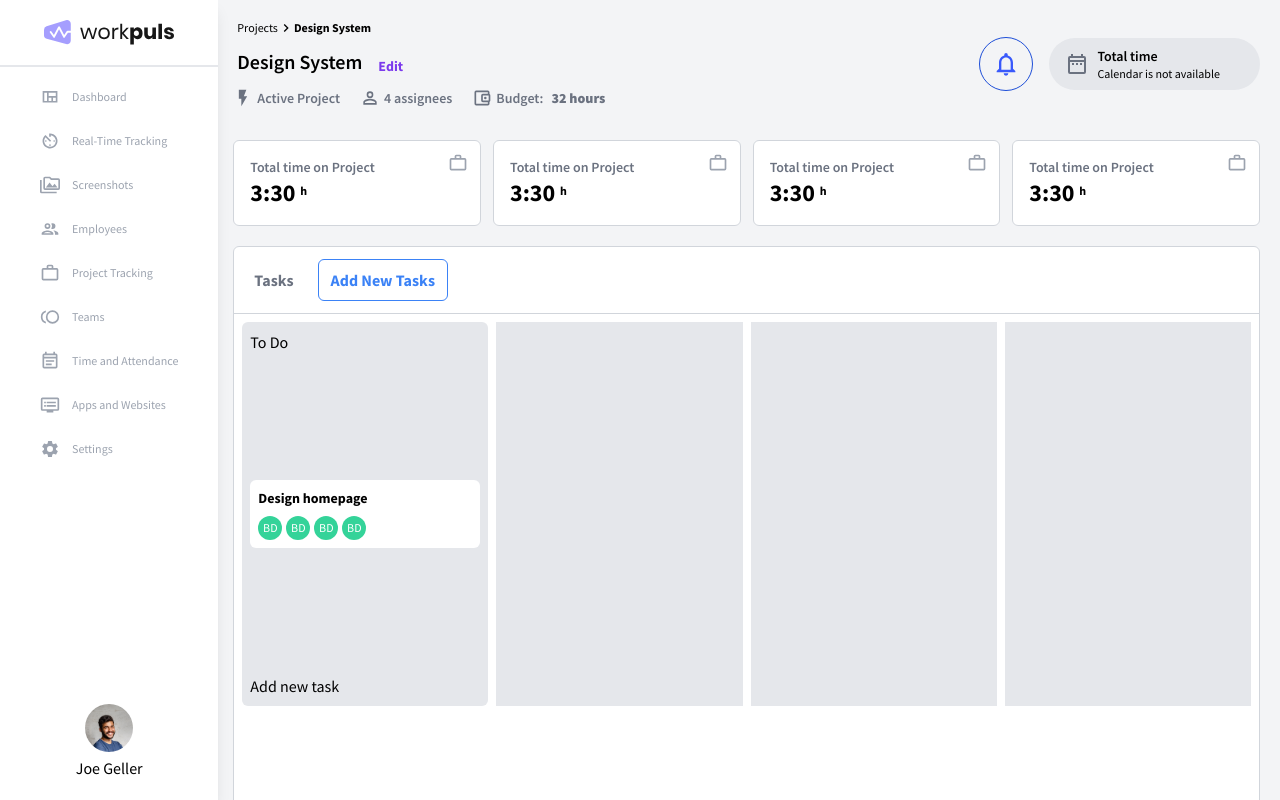
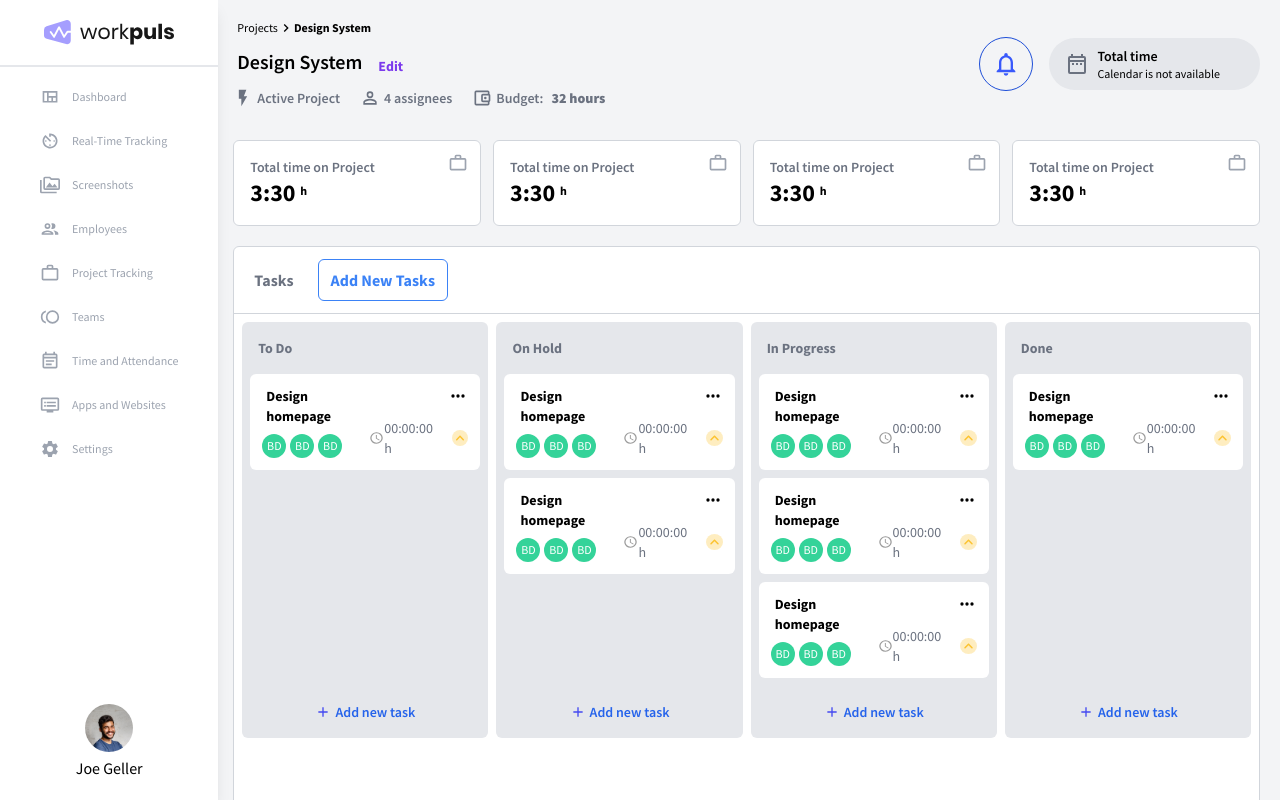
Before and after one commit to ATG-Tamim/Task-manager, a Nuxt app: page / in a window 1280 px wide. Shown: the top 800 px of the page. Built offline with nearby package versions, Linux system fonts and the light colour scheme.

Commit message:
Design Boards

```diff
--- a/pages/index.vue
+++ b/pages/index.vue
@@ -8,23 +8,22 @@
         <Header />
         <Cards />
       </div>
-      <div class="bg-white h-screen mt-5 border border-gray-300 rounded-md relative">
+      <div class="bg-white h-screen mt-5 border border-gray-300 rounded-md relative mb-5">
         <div class="w-full border-b border-gray-300 py-3 flex items-center px-5">
           <div class="text-base font-bold text-gray-500 mr-6">Tasks</div>
           <div
             class="border border-blue-500 rounded-md px-3 py-2 w-max text-base font-bold text-blue-500 cursor-pointer select-none"
           >Add New Tasks</div>
         </div>
-        <div class="grid grid-cols-8 gap-2 p-2">
-          <div class="col-span-2 bg-gray-200 h-96 flex flex-col justify-between p-2 rounded-md">
-            <div>To Do</div>
-            <div class="w-full bg-white rounded-md p-2">
+        <div class="grid grid-cols-8 gap-x-2 p-2">
+          <div class="col-span-2 bg-gray-200 flex flex-col p-2 rounded-md">
+            <div class="text-sm font-bold text-gray-500 ml-2 my-2">To Do</div>
+            <div class="flex flex-col justify-between h-full">
               <div>
-                <div class="text-sm font-bold">Design homepage</div>
+                <div class="w-full bg-white rounded-md p-3 flex justify-between my-2">
+                  <div>
+                    <div class="text-sm font-bold ml-1">Design homepage</div>
                     <div class="flex row mt-2">
-                  <div
-                    class="w-6 h-6 text-white mr-1 text-xs rounded-full bg-green-400 flex items-center justify-center"
-                  >BD</div>
                       <div
                         class="w-6 h-6 text-white mr-1 text-xs rounded-full bg-green-400 flex items-center justify-center"
                       >BD</div>
@@ -36,19 +35,183 @@
                       >BD</div>
                     </div>
                   </div>
+                  <div class="flex flex-col items-end">
+                    <div class="w-5 cursor-pointer">
+                      <img src="~/static/icons/more.svg" alt />
+                    </div>
+                    <div class="flex items-center mt-3">
+                      <div class="flex items-center mr-3">
                         <div>
-                <div></div>
-                <div></div>
+                          <img class="w-4" src="~/static/icons/schedual.svg" alt />
+                        </div>
+                        <div class="text-sm text-gray-500">00:00:00 h</div>
+                      </div>
+                      <div>
+                        <img src="~/static/icons/low.svg" alt />
                       </div>
                     </div>
-            <div>
-              <div></div>
+                  </div>
+                </div>
+              </div>
+              <div
+                class="flex items-center justify-center text-sm font-semibold text-blue-600 w-full py-2 cursor-pointer rounded-md mt-2 transition-all duration-150 ease hover:bg-gray-300"
+              >
+                <div class="mr-1">
+                  <img class="w-4" src="~/static/icons/add.svg" alt="add" />
+                </div>
                 <div>Add new task</div>
               </div>
             </div>
-          <div class="col-span-2 bg-gray-200 h-96"></div>
-          <div class="col-span-2 bg-gray-200 h-96"></div>
-          <div class="col-span-2 bg-gray-200 h-96"></div>
+          </div>
+          <div class="col-span-2 bg-gray-200 flex flex-col p-2 rounded-md">
+            <div class="text-sm font-bold text-gray-500 ml-2 my-2">On Hold</div>
+            <div class="flex flex-col justify-between h-full">
+              <div>
+                <div
+                  v-for="i in 2"
+                  :key="i"
+                  class="w-full bg-white rounded-md p-3 flex justify-between my-2"
+                >
+                  <div>
+                    <div class="text-sm font-bold ml-1">Design homepage</div>
+                    <div class="flex row mt-2">
+                      <div
+                        class="w-6 h-6 text-white mr-1 text-xs rounded-full bg-green-400 flex items-center justify-center"
+                      >BD</div>
+                      <div
+                        class="w-6 h-6 text-white mr-1 text-xs rounded-full bg-green-400 flex items-center justify-center"
+                      >BD</div>
+                      <div
+                        class="w-6 h-6 text-white text-xs rounded-full bg-green-400 flex items-center justify-center"
+                      >BD</div>
+                    </div>
+                  </div>
+                  <div class="flex flex-col items-end">
+                    <div class="w-5 cursor-pointer">
+                      <img src="~/static/icons/more.svg" alt />
+                    </div>
+                    <div class="flex items-center mt-3">
+                      <div class="flex items-center mr-3">
+                        <div>
+                          <img class="w-4" src="~/static/icons/schedual.svg" alt />
+                        </div>
+                        <div class="text-sm text-gray-500">00:00:00 h</div>
+                      </div>
+                      <div>
+                        <img src="~/static/icons/low.svg" alt />
+                      </div>
+                    </div>
+                  </div>
+                </div>
+              </div>
+              <div
+                class="flex items-center justify-center text-sm font-semibold text-blue-600 w-full py-2 cursor-pointer rounded-md mt-2 transition-all duration-150 ease hover:bg-gray-300"
+              >
+                <div class="mr-1">
+                  <img class="w-4" src="~/static/icons/add.svg" alt="add" />
+                </div>
+                <div>Add new task</div>
+              </div>
+            </div>
+          </div>
+          <div class="col-span-2 bg-gray-200 flex flex-col p-2 rounded-md">
+            <div class="text-sm font-bold text-gray-500 ml-2 my-2">In Progress</div>
+            <div class="flex flex-col justify-between h-full">
+              <div>
+                <div
+                  v-for="i in 3"
+                  :key="i"
+                  class="w-full bg-white rounded-md p-3 flex justify-between my-2"
+                >
+                  <div>
+                    <div class="text-sm font-bold ml-1">Design homepage</div>
+                    <div class="flex row mt-2">
+                      <div
+                        class="w-6 h-6 text-white mr-1 text-xs rounded-full bg-green-400 flex items-center justify-center"
+                      >BD</div>
+                      <div
+                        class="w-6 h-6 text-white mr-1 text-xs rounded-full bg-green-400 flex items-center justify-center"
+                      >BD</div>
+                      <div
+                        class="w-6 h-6 text-white text-xs rounded-full bg-green-400 flex items-center justify-center"
+                      >BD</div>
+                    </div>
+                  </div>
+                  <div class="flex flex-col items-end">
+                    <div class="w-5 cursor-pointer">
+                      <img src="~/static/icons/more.svg" alt />
+                    </div>
+                    <div class="flex items-center mt-3">
+                      <div class="flex items-center mr-3">
+                        <div>
+                          <img class="w-4" src="~/static/icons/schedual.svg" alt />
+                        </div>
+                        <div class="text-sm text-gray-500">00:00:00 h</div>
+                      </div>
+                      <div>
+                        <img src="~/static/icons/low.svg" alt />
+                      </div>
+                    </div>
+                  </div>
+                </div>
+              </div>
+              <div
+                class="flex items-center justify-center text-sm font-semibold text-blue-600 w-full py-2 cursor-pointer rounded-md mt-2 transition-all duration-150 ease hover:bg-gray-300"
+              >
+                <div class="mr-1">
+                  <img class="w-4" src="~/static/icons/add.svg" alt="add" />
+                </div>
+                <div>Add new task</div>
+              </div>
+            </div>
+          </div>
+          <div class="col-span-2 bg-gray-200 flex flex-col p-2 rounded-md">
+            <div class="text-sm font-bold text-gray-500 ml-2 my-2">Done</div>
+            <div class="flex flex-col justify-between h-full">
+              <div>
+                <div class="w-full bg-white rounded-md p-3 flex justify-between my-2">
+                  <div>
+                    <div class="text-sm font-bold ml-1">Design homepage</div>
+                    <div class="flex row mt-2">
+                      <div
+                        class="w-6 h-6 text-white mr-1 text-xs rounded-full bg-green-400 flex items-center justify-center"
+                      >BD</div>
+                      <div
+                        class="w-6 h-6 text-white mr-1 text-xs rounded-full bg-green-400 flex items-center justify-center"
+                      >BD</div>
+                      <div
+                        class="w-6 h-6 text-white text-xs rounded-full bg-green-400 flex items-center justify-center"
+                      >BD</div>
+                    </div>
+                  </div>
+                  <div class="flex flex-col items-end">
+                    <div class="w-5 cursor-pointer">
+                      <img src="~/static/icons/more.svg" alt />
+                    </div>
+                    <div class="flex items-center mt-3">
+                      <div class="flex items-center mr-3">
+                        <div>
+                          <img class="w-4" src="~/static/icons/schedual.svg" alt />
+                        </div>
+                        <div class="text-sm text-gray-500">00:00:00 h</div>
+                      </div>
+                      <div>
+                        <img src="~/static/icons/low.svg" alt />
+                      </div>
+                    </div>
+                  </div>
+                </div>
+              </div>
+              <div
+                class="flex items-center justify-center text-sm font-semibold text-blue-600 w-full py-2 cursor-pointer rounded-md mt-2 transition-all duration-150 ease hover:bg-gray-300"
+              >
+                <div class="mr-1">
+                  <img class="w-4" src="~/static/icons/add.svg" alt="add" />
+                </div>
+                <div>Add new task</div>
+              </div>
+            </div>
+          </div>
         </div>
       </div>
     </div>
```
Lines whose indentation alone changed are shown as unchanged.
